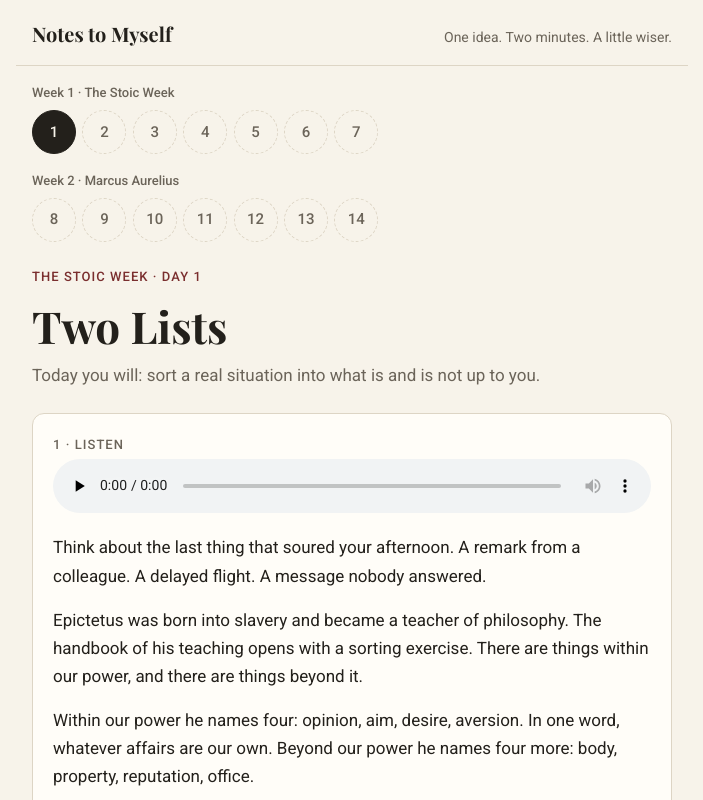
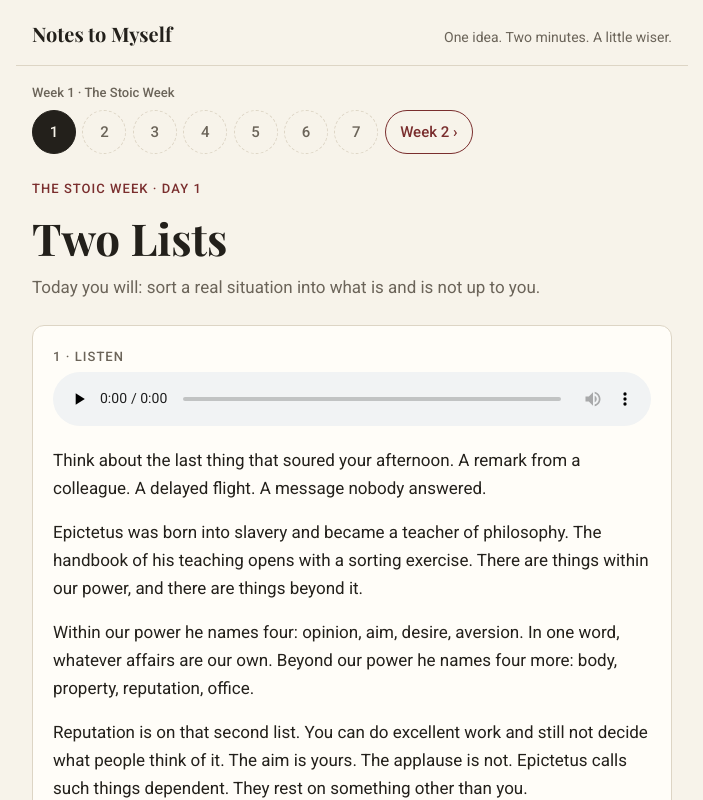
Before and after one commit to AzureTerrybear/daily-philosophy, a plain HTML site: page index.html in a window 1280 px wide. Shown: the top 800 px of the page, without its empty margins (288-991 px from the left). Drawn offline with nearby package versions, Linux system fonts and the light colour scheme.

Commit message:
Show one week at a time and add previous/next day links
The top bar now shows only the current week's days, with a button to the
week before on the left and the week after on the right (a week not in the
course yet shows as coming soon). Every day ends with links to the previous
and next day; a day the learner cannot open yet is greyed out with the reason.

Co-Authored-By: Claude Opus 5.5 <noreply@anthropic.com>

```diff
--- a/index.html
+++ b/index.html
@@ -37,7 +37,26 @@
     h2 { font-size: 1.375rem; margin: 0 0 .75rem; }
     .days { display: flex; flex-wrap: wrap; gap: .4rem; list-style: none; padding: 0; margin: 1.25rem 0 0; }
     .week-label { color: var(--muted); font-size: .8125rem; font-weight: 500; margin: 1rem 0 0; }
-    .week-label + .days { margin-top: .4rem; }
+    /* One week at a time: earlier week on the left, the next week on the right. */
+    .week-row { display: flex; flex-wrap: wrap; align-items: center; gap: .4rem; margin-top: .4rem; }
+    .week-row .days { margin: 0; }
+    .week-btn {
+      display: inline-flex; align-items: center; min-height: 2.75rem; padding: 0 .9rem; border-radius: 2rem;
+      border: 1px solid var(--accent); color: var(--accent); font-weight: 500; font-size: .9375rem; text-decoration: none; white-space: nowrap;
+    }
+    .week-btn.off { border: 1px dashed var(--rule); color: var(--muted); }
+    @media (max-width: 34rem) {
+      /* On a phone the week buttons sit on their own line above the days. */
+      .week-row { display: grid; grid-template-columns: auto 1fr auto; grid-template-areas: "prev . next" "days days days"; }
+      .week-row .prev { grid-area: prev; } .week-row .next { grid-area: next; }
+      .week-row .days { grid-area: days; display: grid; grid-template-columns: repeat(7, 1fr); gap: .3rem; }
+      .week-row .days a, .week-row .days span { min-width: 0; padding: 0; }
+    }
+    .pager { display: flex; justify-content: space-between; gap: 1rem; border-top: 1px solid var(--rule); margin-top: 2rem; padding-top: 1rem; }
+    .pager a, .pager span { display: flex; flex-direction: column; text-decoration: none; font-weight: 500; max-width: 48%; }
+    .pager .next { text-align: right; margin-left: auto; }
+    .pager small { color: var(--muted); font-weight: 400; }
+    .pager span { color: var(--muted); }
     .scale { display: flex; flex-wrap: wrap; gap: .35rem; margin-top: .5rem; }
     .scale button { min-width: 2.75rem; padding: 0 .5rem; }
     .scale button[aria-pressed="true"] { background: var(--ink); color: var(--paper); opacity: 1; }
@@ -640,10 +659,26 @@
       const week = planned.week;
       const ctx = { week, plan, byId, lessons, store, visible, state };
 
+      // The top bar shows only this lesson's week, with a button to the week before
+      // (left) and the week after (right). A week not in the course yet shows as coming soon.
+      const weekNo = planned.weekNo;
+      const weekButton = (n, side) => {
+        if (n < 1) return null;
+        const text = side === "prev" ? `‹ Week ${n}` : `Week ${n} ›`;
+        const w = weeks[n - 1];
+        if (!w) return el("span", { class: `week-btn off ${side}`, title: `Week ${n}: coming soon` }, text, el("span", { class: "sr" }, ", coming soon"));
+        // Land on the learner's current day in that week, or its last finished day, or its first.
+        const days = plan.filter((p) => p.weekNo === n);
+        const target = days.find((p) => state(p) === "open")
+          ?? days.findLast((p) => ["done", "waiting"].includes(state(p))) ?? days[0];
+        return el("a", { class: `week-btn ${side}`, href: dayHref(target.courseDay), title: `Week ${n}: ${shortTitle(w)}` }, text);
+      };
       const nav = el("nav", { "aria-label": "Days of the course" });
-      const drawNav = () => nav.replaceChildren(...weeks.flatMap((w, wi) => [
-        el("p", { class: "week-label", id: `week-${wi + 1}` }, `Week ${wi + 1} · ${shortTitle(w)}`),
-        el("ol", { class: "days", "aria-labelledby": `week-${wi + 1}` }, plan.filter((p) => p.week === w).map((p) => {
+      const drawNav = () => nav.replaceChildren(
+        el("p", { class: "week-label", id: "week-label" }, `Week ${weekNo} · ${shortTitle(week)}`),
+        el("div", { class: "week-row" },
+          weekButton(weekNo - 1, "prev"),
+          el("ol", { class: "days", "aria-labelledby": "week-label" }, plan.filter((p) => p.weekNo === weekNo).map((p) => {
             const s = state(p);
             const label = { soon: "coming soon", locked: "finish the day before first", waiting: "opens tomorrow", done: "complete", open: "open" }[s];
             const inner = [`${p.courseDay}`, s === "done" ? " ✓" : null, el("span", { class: "sr" }, ` Day ${p.courseDay}, ${label}`)];
@@ -651,8 +686,26 @@
               ? el("span", { title: `Day ${p.courseDay}: ${label}` }, inner)
               : el("a", { href: dayHref(p.courseDay), class: s, title: `Day ${p.courseDay}: ${s === "waiting" ? label : p.title}`, "aria-current": p.id === planned.id ? "page" : null }, inner));
           })),
-      ]));
+          weekButton(weekNo + 1, "next")));
       drawNav();
+
+      // Previous / next day links at the foot of every day. A day the learner cannot
+      // open yet shows greyed out with the reason, so the way forward is always visible.
+      const pager = el("nav", { class: "pager", "aria-label": "Previous and next day" });
+      const drawPager = () => {
+        const side = (p, dir) => {
+          if (!p) return null;
+          const s = state(p);
+          const text = dir === "prev" ? `‹ Day ${p.courseDay}` : `Day ${p.courseDay} ›`;
+          if (s === "soon" || s === "locked") {
+            const why = s === "soon" ? "Being checked, opens soon" : `Opens after you complete Day ${p.courseDay - 1}`;
+            return el("span", { class: dir }, text, el("small", {}, why));
+          }
+          return el("a", { class: dir, href: dayHref(p.courseDay), rel: dir }, text, el("small", {}, p.title));
+        };
+        pager.replaceChildren(...[side(previous(planned), "prev"), side(plan[planned.courseDay], "next")].filter(Boolean));
+      };
+      drawPager();
 
       const head = [
         nav,
@@ -698,17 +751,19 @@
           listenStep, activity, lesson.type === "thought_experiment" ? choiceStep : null, journalStep, practiceStep,
         ].filter(Boolean);
         const complete = completeStep(lesson, ctx);
-        ctx.onSaved = () => { drawNav(); complete.draw(); };
+        ctx.onSaved = () => { drawNav(); drawPager(); complete.draw(); };
         body = [
           lesson.review?.status !== "approved" ? el("div", { class: "banner" }, "Draft preview. This lesson is not approved, so visitors cannot see it yet.") : null,
           ...builders.map((build, i) => build(i + 1, lesson, ctx)),
           complete.card,
+          pager,
           PREVIEW ? await reviewPanel(lesson, ctx) : null,
         ];
         // The draft banner reads better above the heading.
         if (body[0]) head.unshift(body.shift());
       }
       // replaceChildren would print a null as text, so drop empty slots first.
+      if (!body.includes(pager)) body.push(pager);
       app.replaceChildren(...[...head, ...body].filter(Boolean));
       document.title = `${planned.title} · Notes to Myself`;
       document.getElementById("foot").append(
```
Lines whose indentation alone changed are shown as unchanged.
